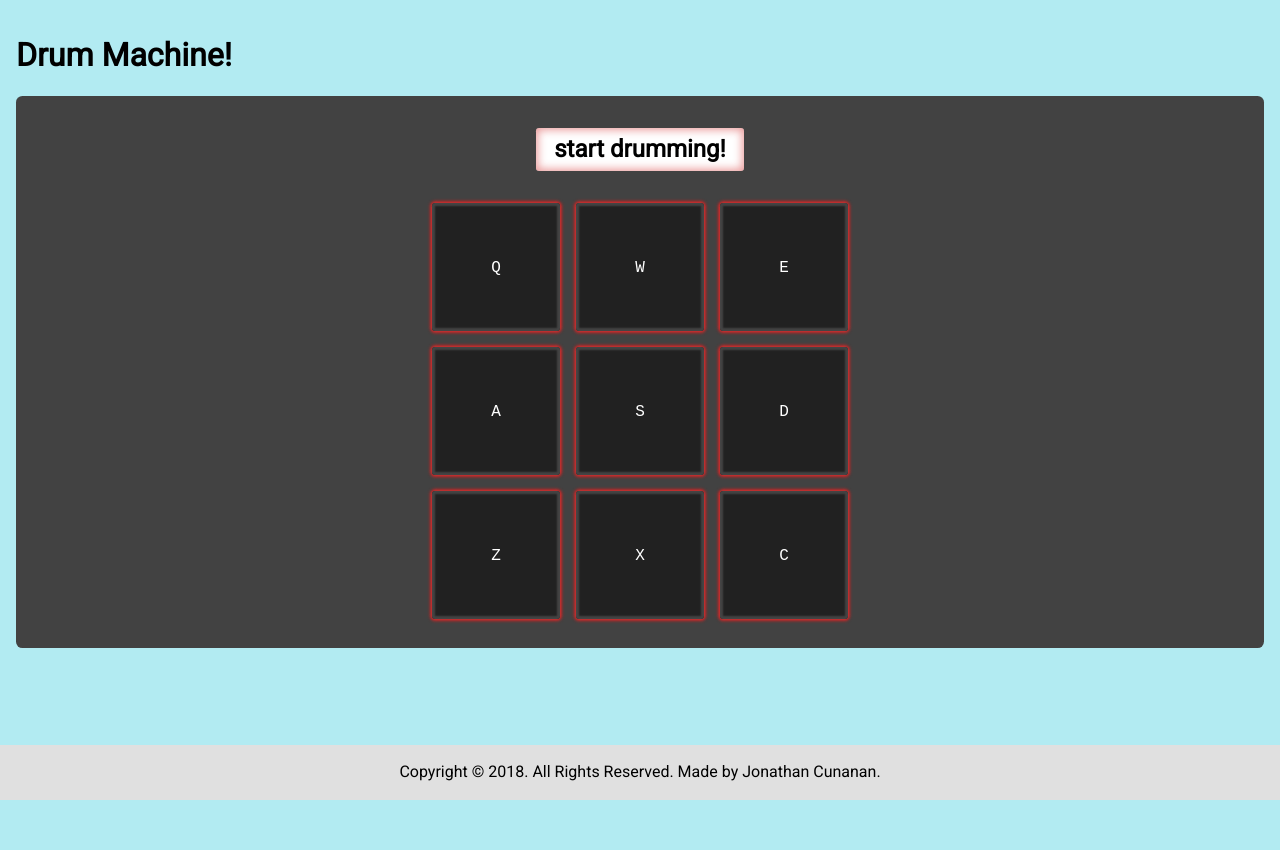
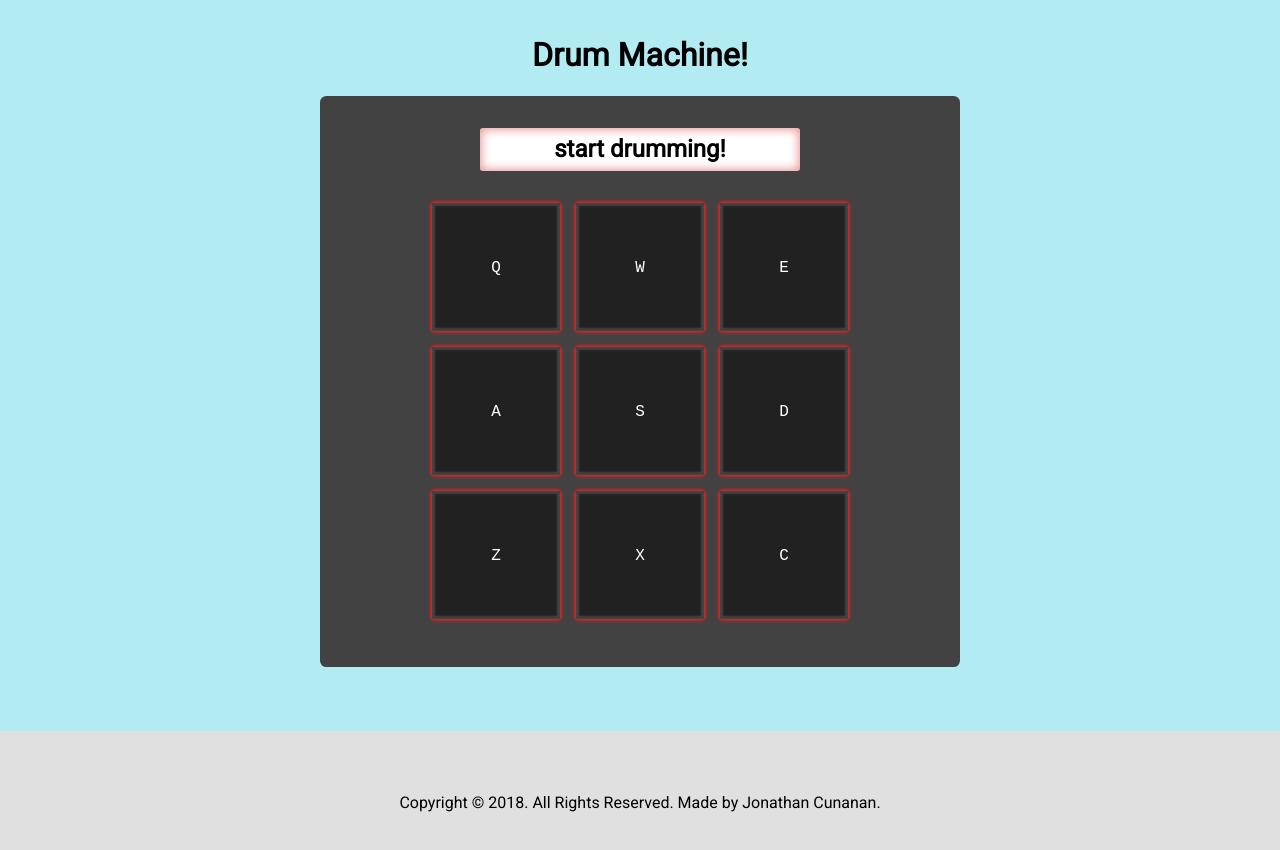
Before and after one commit to jcunanan05/drum-machine, a React (Create React App) app: page / in a window 1280 px wide. Shown: the top 850 px of the page. Before the commit the page ends 800 px from the top, so only its background shows below. Built offline with nearby package versions, Linux system fonts and the light colour scheme.

Commit message:
Pass Tests and modify a little bit of css

```diff
--- a/public/index.html
+++ b/public/index.html
@@ -38,6 +38,6 @@
       To begin the development, run `npm start` or `yarn start`.
       To create a production bundle, use `npm run build` or `yarn build`.
     -->
-    <!-- <script src="https://cdn.freecodecamp.org/testable-projects-fcc/v1/bundle.js"></script> -->
+    <script src="https://cdn.freecodecamp.org/testable-projects-fcc/v1/bundle.js"></script>
   </body>
 </html>
--- a/src/components/Display.js
+++ b/src/components/Display.js
@@ -1,7 +1,9 @@
 import React from 'react';
 
 const Display = (props) => (
-  <header className="display">
+  <header
+    className="display"
+    id="display">
     <h2 className="display__title">{ props.displayName }</h2>
   </header>
 );
--- a/src/components/DrumMachine.js
+++ b/src/components/DrumMachine.js
@@ -21,7 +21,9 @@ class DrumMachine extends React.Component {
 
   render() {
     return (
-      <section className="drum-machine">
+      <section
+        className="drum-machine"
+        id="drum-machine">
         <div className="drum-machine__wrapper">
 
           <Display displayName={this.props.displayName} />
@@ -33,6 +35,7 @@ class DrumMachine extends React.Component {
               <Drumpad
                 key={drumpad.key}
                 buttonKey={drumpad.key}
+                audioName={drumpad.audioName}
                 audioSource={drumpad.audioSource} />))}
           </ol>
         </div>
--- a/src/components/Drumpad.js
+++ b/src/components/Drumpad.js
@@ -1,4 +1,5 @@
 import React from 'react';
+import { removeFileExtension } from '../drumpadList';
 
 class Drumpad extends React.Component {
   state = {
@@ -51,14 +52,20 @@ class Drumpad extends React.Component {
 
   render() {
     return (
-      <li className="drumpad">
+      <li
+        className="drum-pad"
+        id={ `${removeFileExtension(this.props.audioName)}` }>
         <button
-          className={`drumpad__button ${this.state.isDrumpadActive ? 'active' : ''}`}
+          className={`drum-pad__button ${this.state.isDrumpadActive ? 'active' : ''}`}
           onClick={() => { this.playSound() }}>
           <kbd>{ this.props.buttonKey }</kbd>
 
-          <audio ref={this.audioRef}>
-            <source src={ this.props.audioSource } type="audio/mpeg"/>
+          <audio
+            id={this.props.buttonKey.toUpperCase()}
+            className="clip"
+            src={this.props.audioSource}
+            ref={this.audioRef}>
+            <source src={this.props.audioSource} type="audio/mpeg"/>
             Sorry, <code>audio</code> HTML tag isn't available in your browser.
           </audio>
         </button>
--- a/src/css/index.css
+++ b/src/css/index.css
@@ -30,13 +30,17 @@ body {
   flex: 1; }
 
 .drum-machine__wrapper {
-  padding: 2rem 0.8rem 0.8rem 0.8rem;
+  max-width: 40rem;
+  padding: 2rem 0.8rem;
+  margin: 0 auto;
   margin-bottom: 3rem;
   border-radius: 0.4rem;
   background-color: #424242; }
 
 .display {
-  width: 13rem;
+  max-width: 20rem;
+  min-width: 13rem;
+  width: 61vw;
   padding: 0.5rem;
   margin: 0 auto 2rem auto;
   background-color: white;
@@ -63,11 +67,11 @@ body {
   .drumpads {
     text-align: left; } }
 
-.drumpad {
+.drum-pad {
   display: inline-block;
   margin: .5rem; }
 
-.drumpad .drumpad__button {
+.drum-pad .drum-pad__button {
   min-width: 4rem;
   min-height: 4rem;
   width: calc(4rem + 6vw);
@@ -82,26 +86,30 @@ body {
   background-color: #212121;
   cursor: pointer; }
 
-.drumpad .drumpad__button:active,
-.drumpad .drumpad__button.active {
+.drum-pad .drum-pad__button:active,
+.drum-pad .drum-pad__button.active {
   color: #212121;
   background-color: #b93838; }
 
 @media screen and (max-width: 320px) {
-  .drumpad .drumpad__button {
+  .drum-pad .drum-pad__button {
     width: 4rem;
     height: 4rem; } }
 
 @supports (display: grid) {
-  .drumpad {
+  .drum-pad {
     display: block;
     margin: 0; } }
+
+.header {
+  text-align: center; }
 
 .footer {
   flex: 1;
   display: flex;
   flex-flow: column;
   justify-content: center;
+  min-height: 9rem;
   padding: 1rem;
   text-align: center;
   background-color: #e0e0e0; }
--- a/src/css/sass/_all.sass
+++ b/src/css/sass/_all.sass
@@ -5,4 +5,5 @@
 @import 'components/drumMachine'
 @import 'components/drumpads'
 @import 'components/drumpad'
+@import 'components/header'
 @import 'components/footer'
--- a/src/css/sass/components/_drumMachine.sass
+++ b/src/css/sass/components/_drumMachine.sass
@@ -5,13 +5,17 @@ $drum-machine-color: #424242
   flex: 1
 
 .drum-machine__wrapper
-  padding: 2rem 0.8rem 0.8rem 0.8rem
+  max-width: 40rem
+  padding: 2rem 0.8rem
+  margin: 0 auto
   margin-bottom: 3rem
   border-radius: 0.4rem
   background-color: $drum-machine-color
 
 .display
-  width: 13rem
+  max-width: 20rem
+  min-width: 13rem
+  width: 61vw
   padding: 0.5rem
   margin: 0 auto 2rem auto
   background-color: white
--- a/src/css/sass/components/_drumpad.sass
+++ b/src/css/sass/components/_drumpad.sass
@@ -8,7 +8,7 @@ $drumpad-red-active: #b93838
 $drumpad-border-radius: .2rem
 
 
-.drumpad
+.drum-pad
   // fallback layout for super old browsers: effect,
   // make them inline and breathing space is declared by margin
   display: inline-block
@@ -16,11 +16,11 @@ $drumpad-border-radius: .2rem
 
 // remove fallback layout when grid is supported
 @mixin remove-drumpad-fallback()
-  .drumpad
+  .drum-pad
     display: block
     margin: 0
 
-.drumpad .drumpad__button
+.drum-pad .drum-pad__button
   min-width: $drumpad-min-size
   min-height: $drumpad-min-size
   width: calc(#{$drumpad-min-size} + #{$drumpad-size})
@@ -37,12 +37,12 @@ $drumpad-border-radius: .2rem
 
 // button won't go super big super small devices
 @mixin drumpad-small-button()
-  .drumpad .drumpad__button
+  .drum-pad .drum-pad__button
     width: $drumpad-min-size
     height: $drumpad-min-size
 
-.drumpad .drumpad__button:active,
-.drumpad .drumpad__button.active
+.drum-pad .drum-pad__button:active,
+.drum-pad .drum-pad__button.active
   color: $drumpad-black
   background-color: $drumpad-red-active
 
--- a/src/css/sass/components/_footer.sass
+++ b/src/css/sass/components/_footer.sass
@@ -1,10 +1,12 @@
+$footer-height: 9rem
+
 .footer
   //expands a little bit vertically when, .main occupies more space
   flex: 1
   display: flex
   flex-flow: column
-  //center vertically
-  justify-content: center
+  justify-content: center //center vertically
+  min-height: $footer-height
   padding: $main-padding
   text-align: center
   background-color: #e0e0e0
--- /dev/null
+++ b/src/css/sass/components/_header.sass
@@ -0,0 +1,2 @@
+.header
+  text-align: center
--- a/src/drumpadList.js
+++ b/src/drumpadList.js
@@ -41,5 +41,5 @@ drumpads.addKey('X', 'pinwheel.mp3');
 drumpads.addKey('C', 'piston-1.mp3');
 
 
-export { getAudioSource };
+export { getAudioSource, removeFileExtension };
 export default drumpads.getAllKeys();
```
